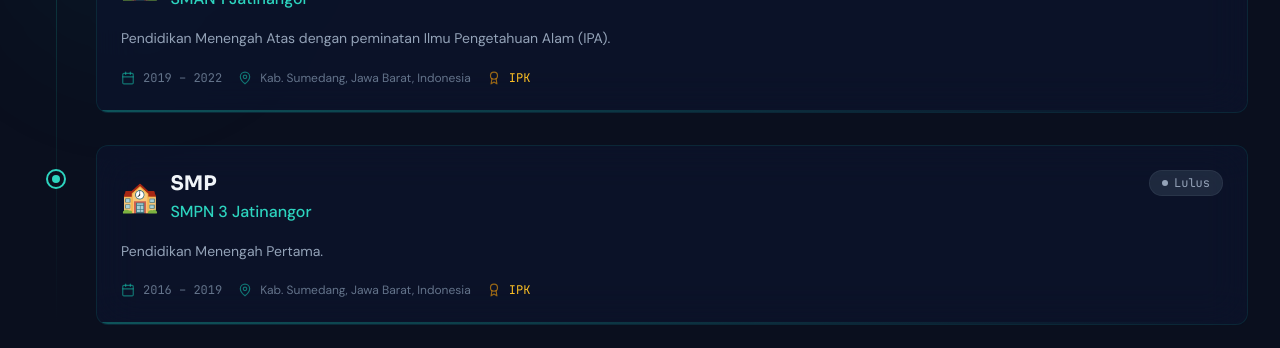
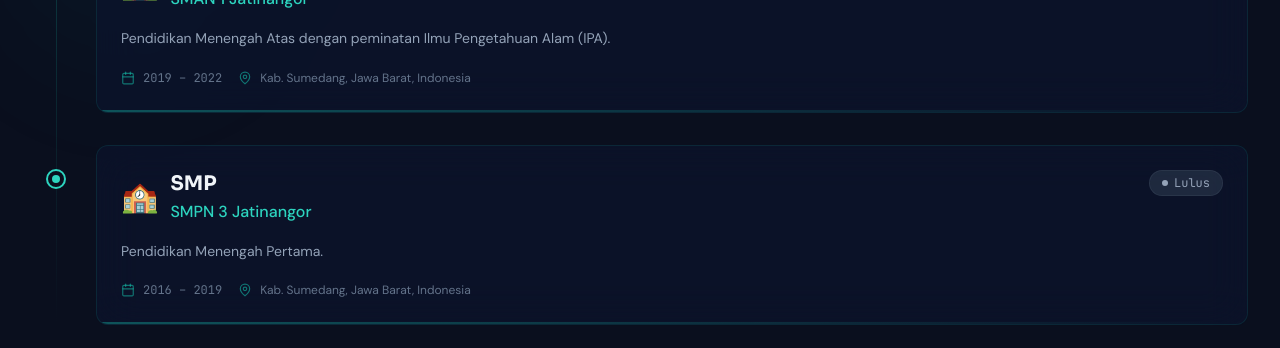
Before and after one commit to SagaraAndiLS/Sagara-Portofolio, a React (Vite) app: page / in a window 1280 px wide. Shown: the part 3041-3389 px from the top of the page. Built offline with nearby package versions, Linux system fonts and the light colour scheme; no server answers; the database is empty.

Commit message:
Conditionally render GPA section in Education component

```diff
--- a/src/components/Education.jsx
+++ b/src/components/Education.jsx
@@ -73,10 +73,12 @@ export default function Education() {
                         <MapPin className="w-3.5 h-3.5 text-teal-500/60" />
                         <span className="text-xs">{edu.location}</span>
                       </div>
-                      <div className="flex items-center gap-2">
-                        <Award className="w-3.5 h-3.5 text-amber-500/60" />
-                        <span className="font-mono text-xs text-amber-400">IPK {edu.gpa}</span>
-                      </div>
+                      {edu.gpa && (
+                        <div className="flex items-center gap-2">
+                          <Award className="w-3.5 h-3.5 text-amber-500/60" />
+                          <span className="font-mono text-xs text-amber-400">IPK {edu.gpa}</span>
+                        </div>
+                      )}
                     </div>
                   </div>
 
```
